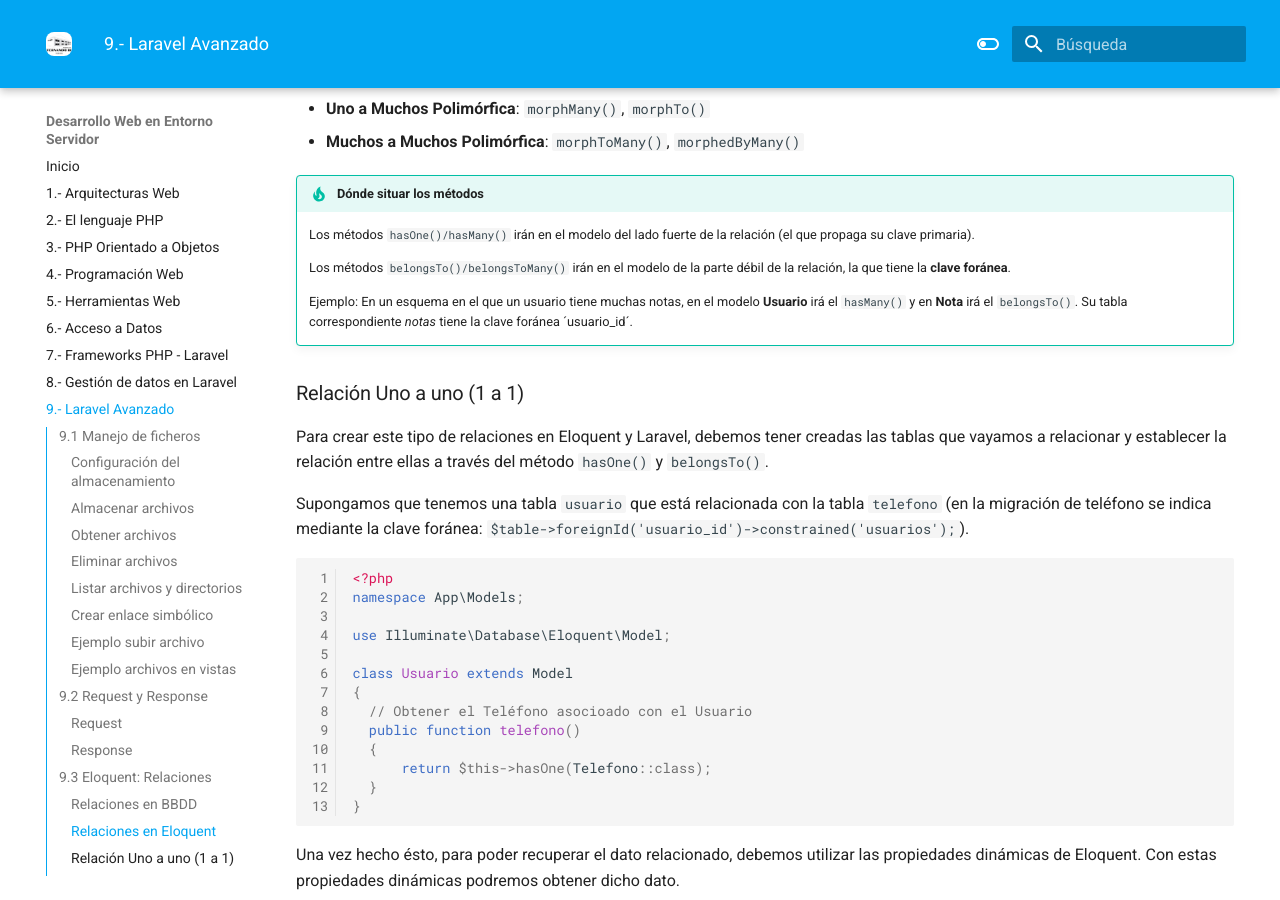
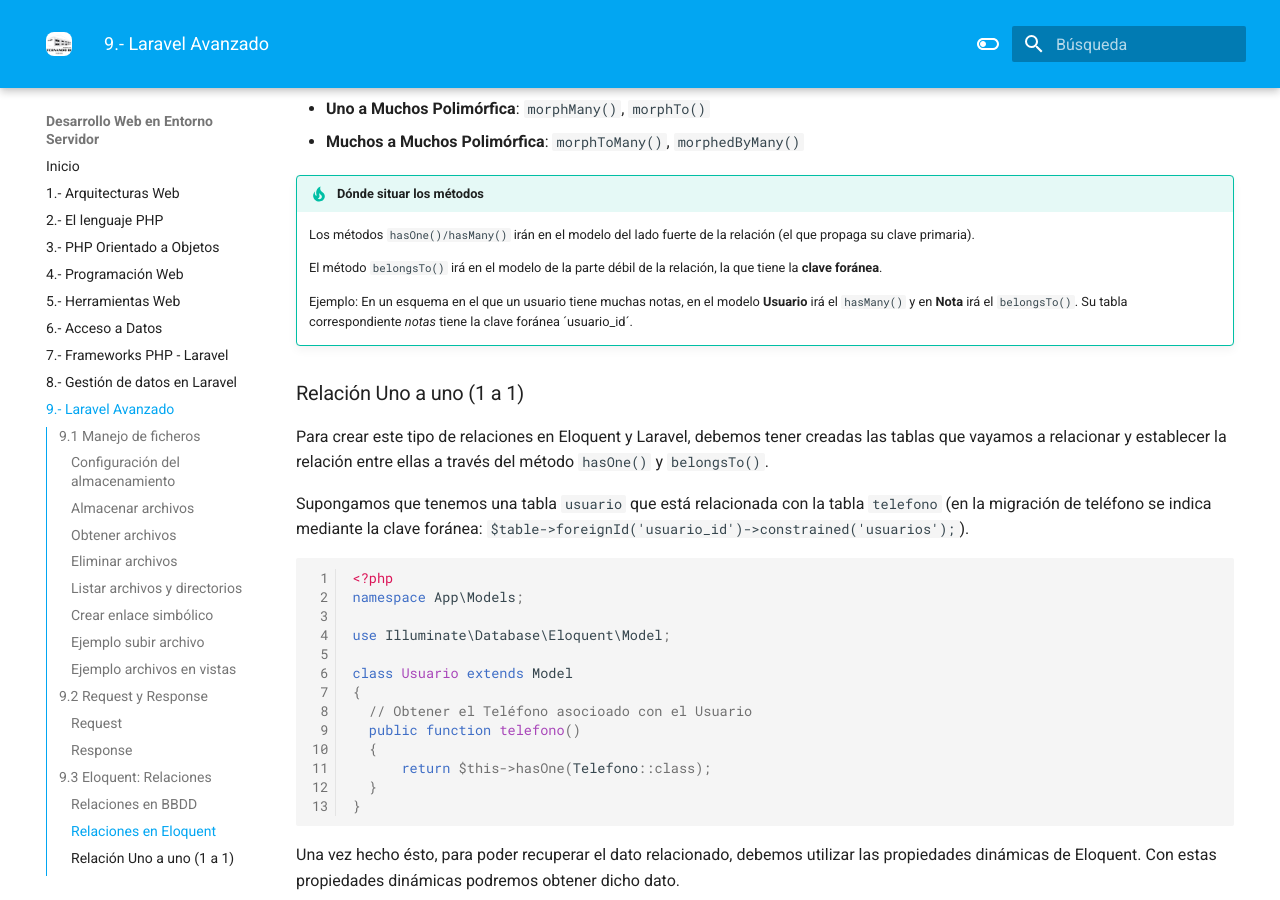
Before and after one commit to elblo/dwes2526, an MkDocs documentation site: the page built from docs/09laravelAvanzado.md, in a window 1280 px wide and 900 px high, scrolled down 6713 px. Built offline with MkDocs 1.6.1 and Material for MkDocs 9.7.7, drawn with Linux system fonts in a browser that asks for light colours.

Commit message:
Corregida errata

```diff
--- a/docs/09laravelAvanzado.md
+++ b/docs/09laravelAvanzado.md
@@ -336,7 +336,7 @@
 
     Los métodos `hasOne()/hasMany()` irán en el modelo del lado fuerte de la relación (el que propaga su clave primaria).
 
-    Los métodos `belongsTo()/belongsToMany()` irán en el modelo de la parte débil de la relación, la que tiene la **clave foránea**.
+    El método `belongsTo()` irá en el modelo de la parte débil de la relación, la que tiene la **clave foránea**.
 
     Ejemplo: En un esquema en el que un usuario tiene muchas notas, en el modelo **Usuario** irá el `hasMany()` y en **Nota** irá el `belongsTo()`. Su tabla correspondiente *notas* tiene la clave foránea ´usuario_id´.
 
```
